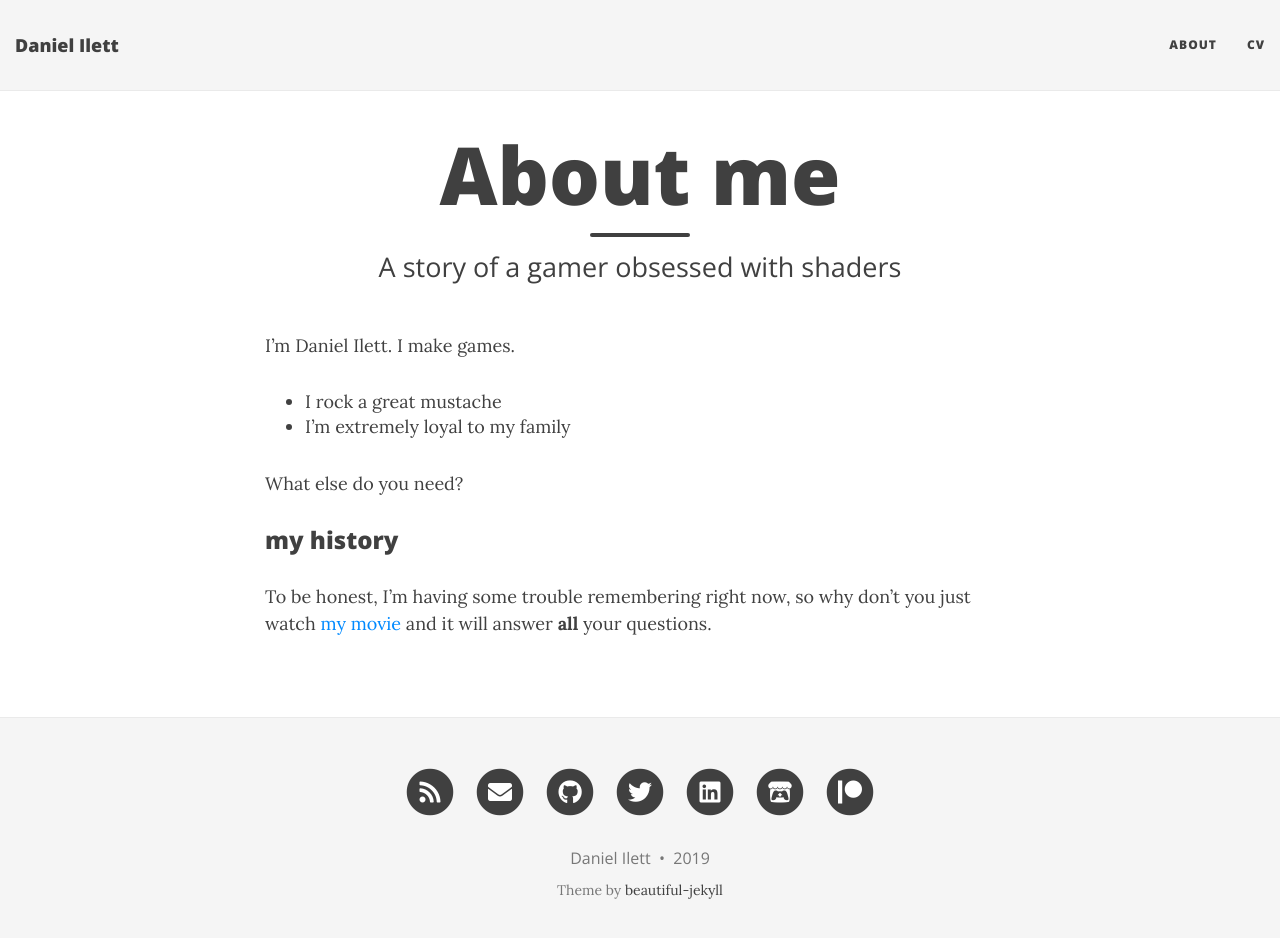
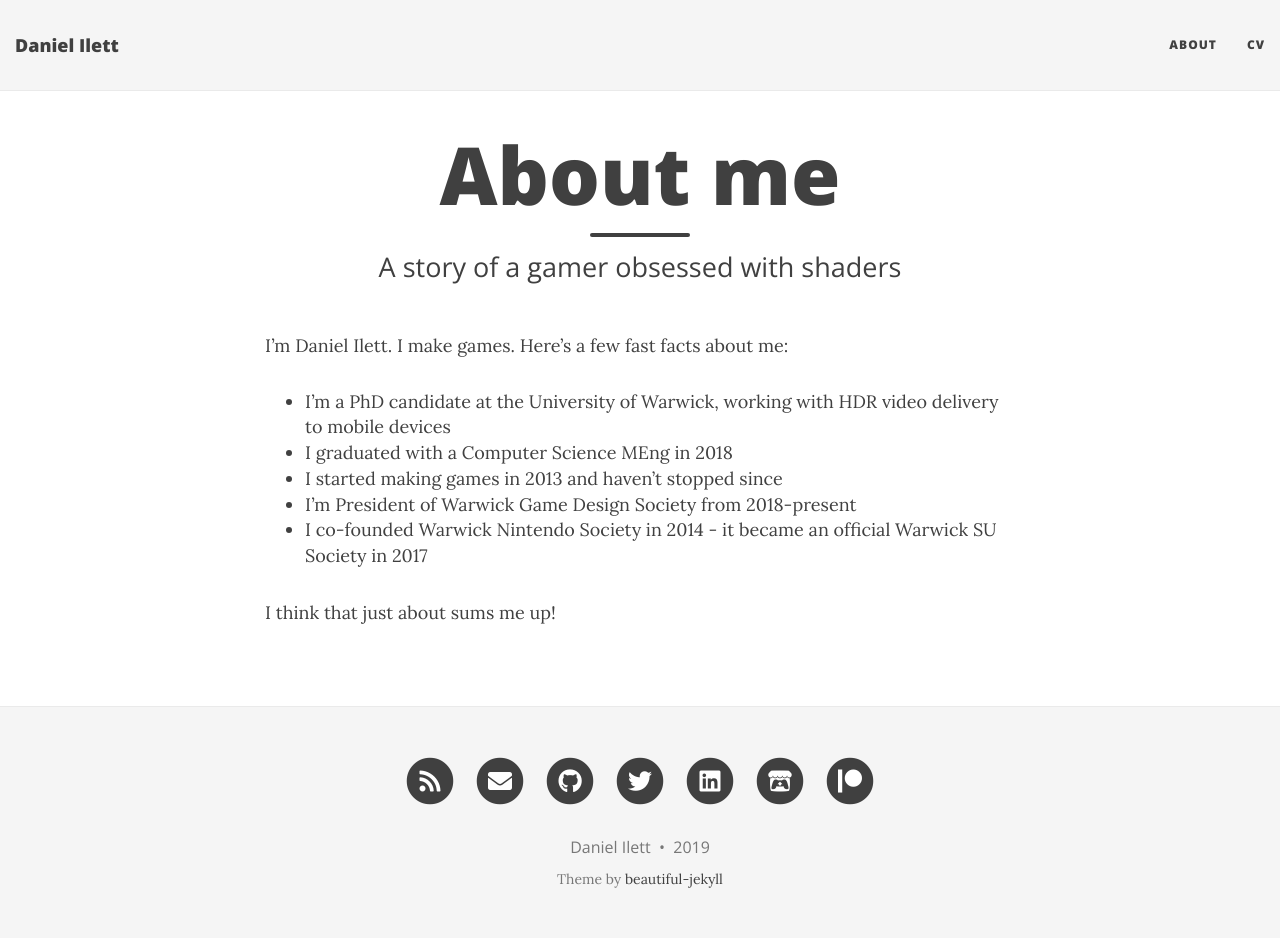
Before and after one commit to daniel-ilett/blog, a Jekyll site: the page built from aboutme.md, in a window 1280 px wide and 951 px high. Shown: the top 938 px of the window. Built offline with Jekyll 4.4.1, drawn with Linux system fonts in a browser that asks for light colours; nearby versions of some CDN libraries.

Commit message:
Finished aboutme.md.

```diff
--- a/aboutme.md
+++ b/aboutme.md
@@ -4,13 +4,12 @@ title: About me
 subtitle: A story of a gamer obsessed with shaders
 ---
 
-I'm Daniel Ilett. I make games.
+I'm Daniel Ilett. I make games. Here's a few fast facts about me:
 
-- I rock a great mustache
-- I'm extremely loyal to my family
+- I'm a PhD candidate at the University of Warwick, working with HDR video delivery to mobile devices
+- I graduated with a Computer Science MEng in 2018
+- I started making games in 2013 and haven't stopped since
+- I'm President of Warwick Game Design Society from 2018-present
+- I co-founded Warwick Nintendo Society in 2014 - it became an official Warwick SU Society in 2017
 
-What else do you need?
-
-### my history
-
-To be honest, I'm having some trouble remembering right now, so why don't you just watch [my movie](http://en.wikipedia.org/wiki/The_Princess_Bride_%28film%29) and it will answer **all** your questions.
+I think that just about sums me up!
```
